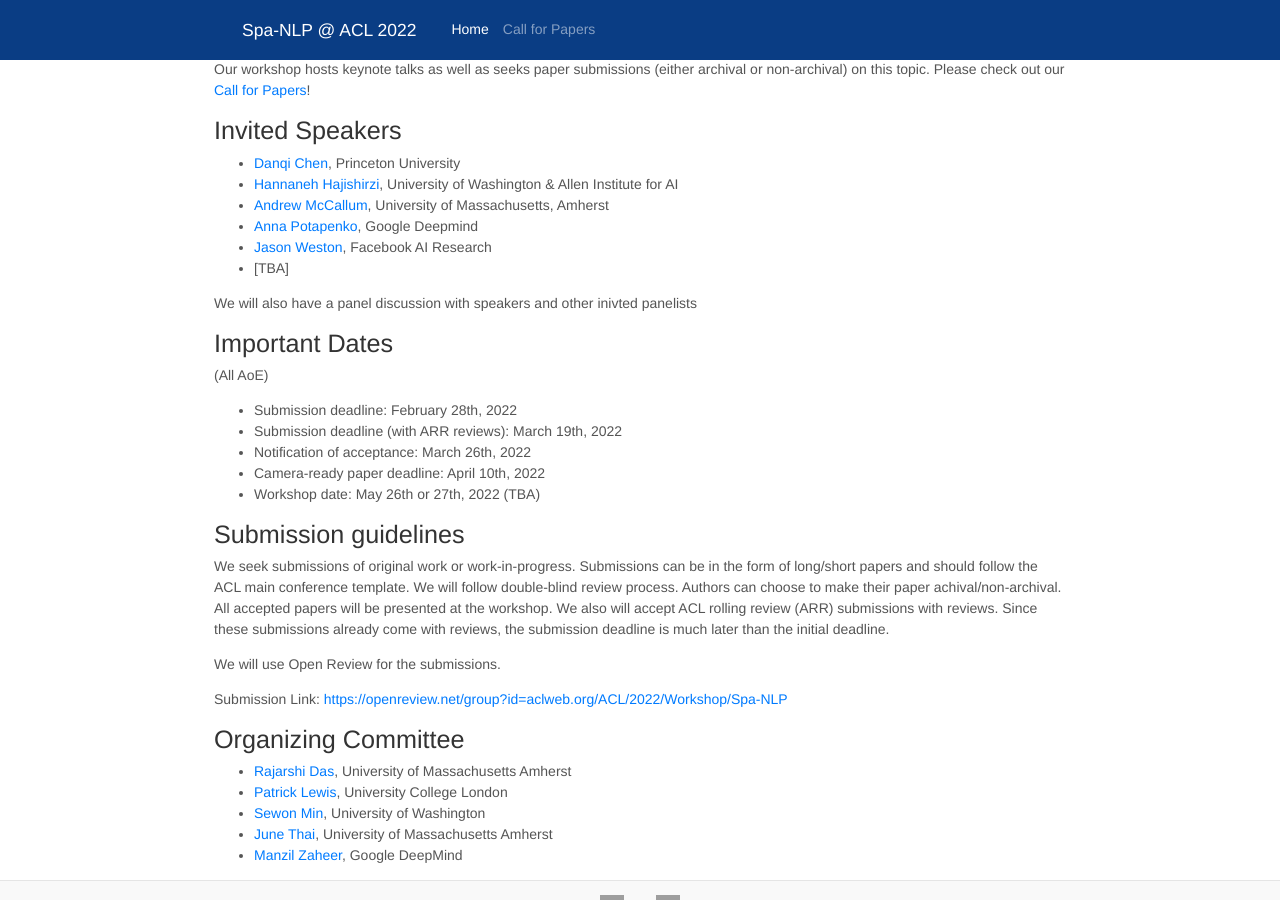
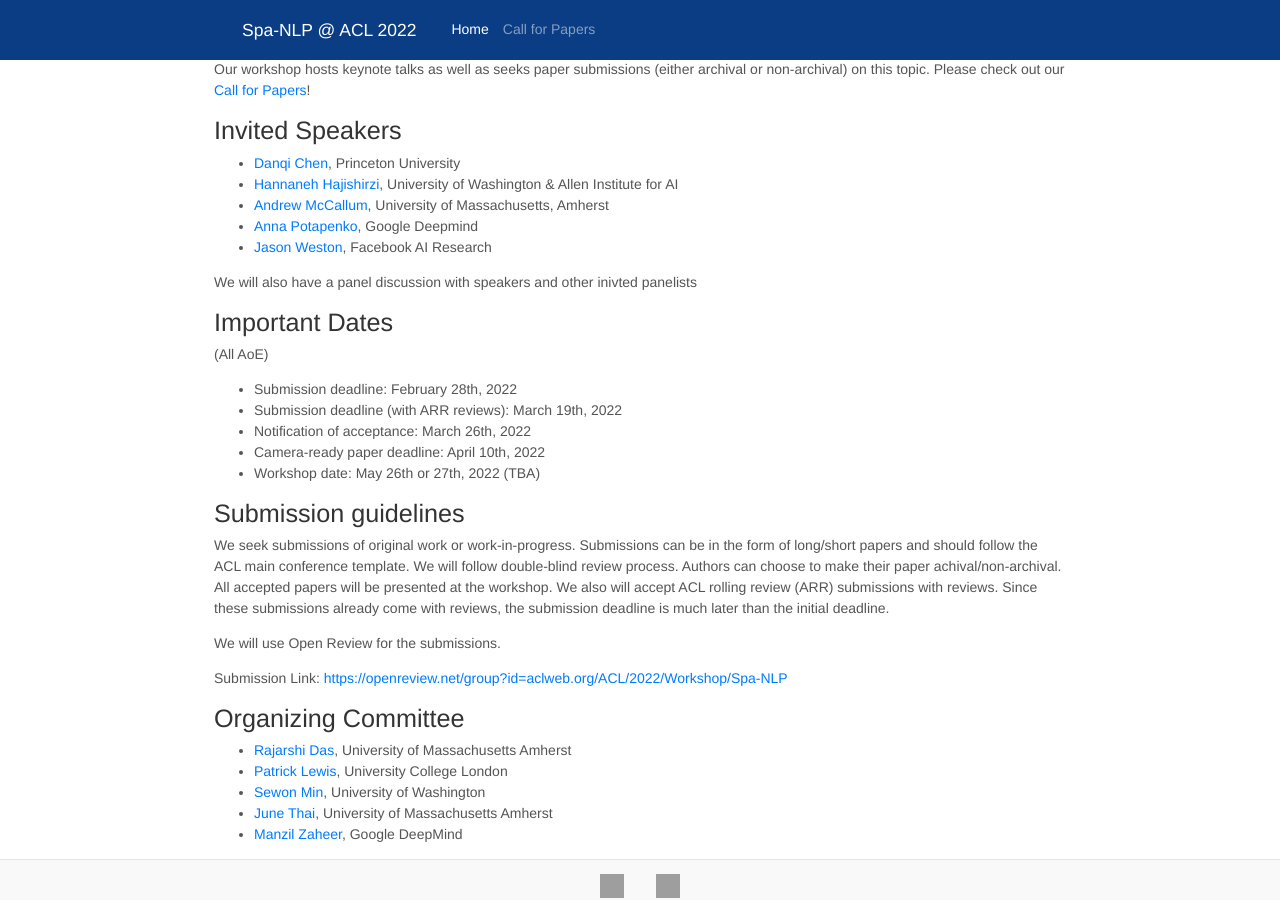
Before and after one commit to spa-nlp/spa-nlp.github.io, a Jekyll site: the page built from index.md, in a window 1280 px wide and 900 px high, scrolled down 736 px. Built offline with Jekyll 4.4.1, drawn with Linux system fonts in a browser that asks for light colours; nearby versions of some CDN libraries; grey boxes are pictures that could not be loaded.

Commit message:
Update index.md

```diff
--- a/index.md
+++ b/index.md
@@ -26,7 +26,6 @@ Our workshop hosts keynote talks as well as seeks paper submissions (either arch
 - [Andrew McCallum](https://people.cs.umass.edu/~mccallum/), University of Massachusetts, Amherst
 - [Anna Potapenko](http://apotapenko.com/), Google Deepmind
 - [Jason Weston](https://ai.facebook.com/people/jason-weston/), Facebook AI Research
-- [TBA]
 
 We will also have a panel discussion with speakers and other inivted panelists
 
```
